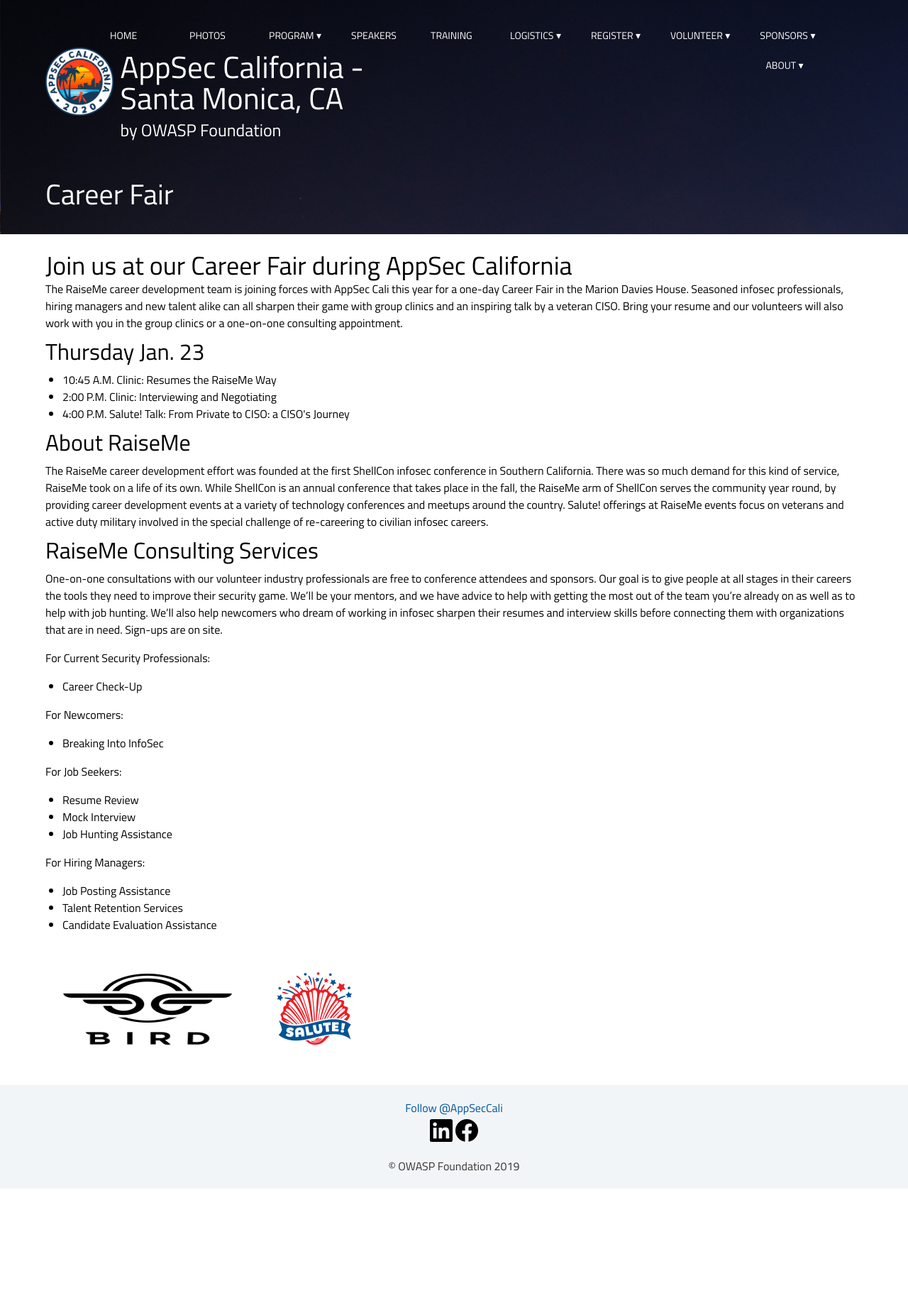
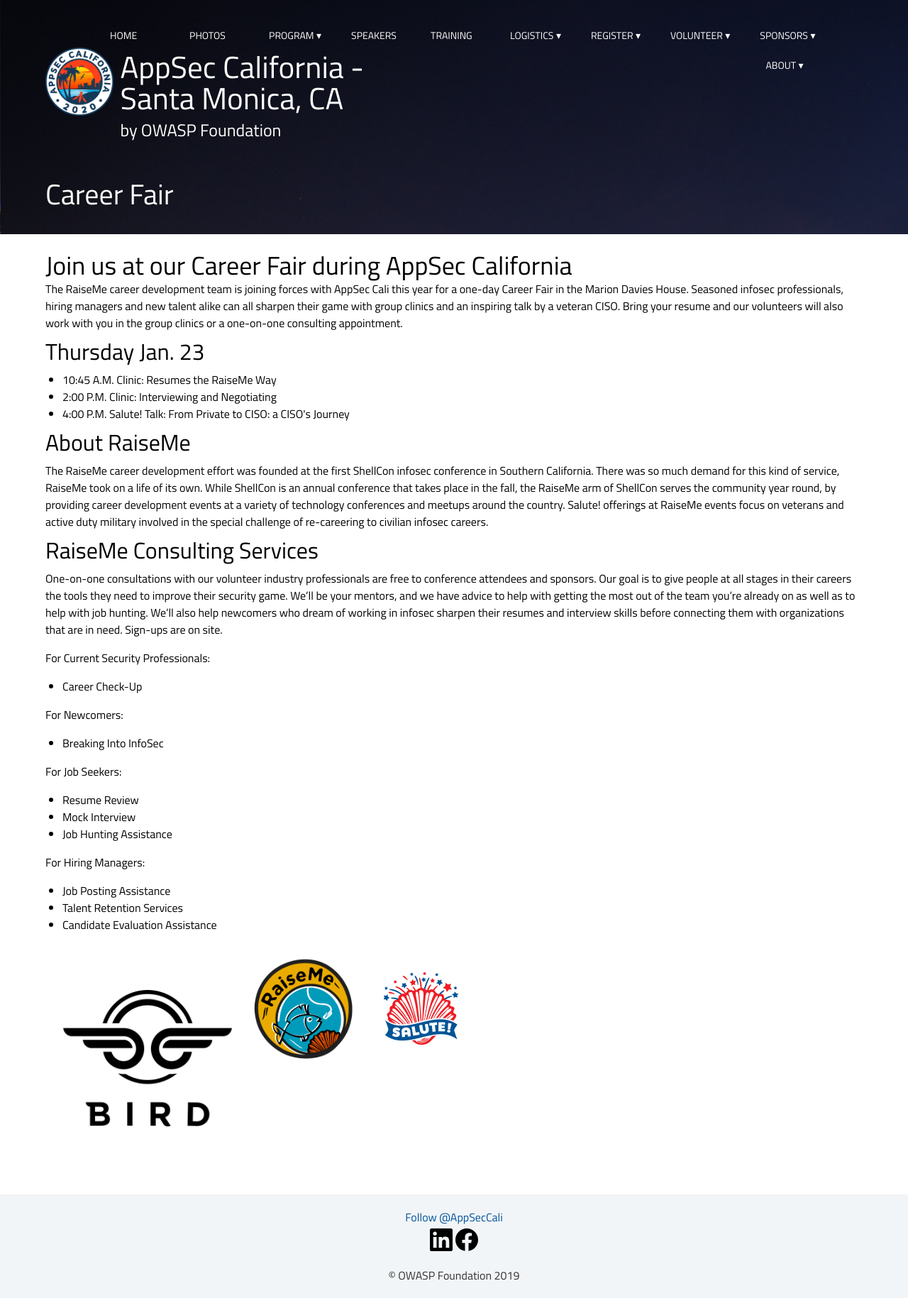
Before and after one commit to OWASP/2020-appseccalifornia, a Jekyll site: the page built from careerfair/index.html, in a window 1280 px wide. Shown: the whole page at 71% size. Built offline with Jekyll 4.4.1, drawn with Linux system fonts in a browser that asks for light colours; some web fonts are replaced; comment, search, counter and statistics services are not loaded; before the commit the page ends 1675 px from its top, so only the background shows below that.

Commit message:
unhiding logo

```diff
--- a/careerfair/index.html
+++ b/careerfair/index.html
@@ -54,4 +54,4 @@
 <div class="row" align="center"><img src="../assets/images/birdlogo.png" width="25%></div>
 </p>
 <br>
-<p><img src="RaiseMeLogo.png" alt="RaiseMe logo" height="150" width="150">&emsp;<img src="SaluteLogo.png" alt="Salute logo" height="150" width="150"></p>
+<p><div class="row" align="center"><img src="RaiseMeLogo.png" alt="RaiseMe logo" height="150" width="150">&emsp;<img src="SaluteLogo.png" alt="Salute logo" height="150" width="150"></div></p>
```
